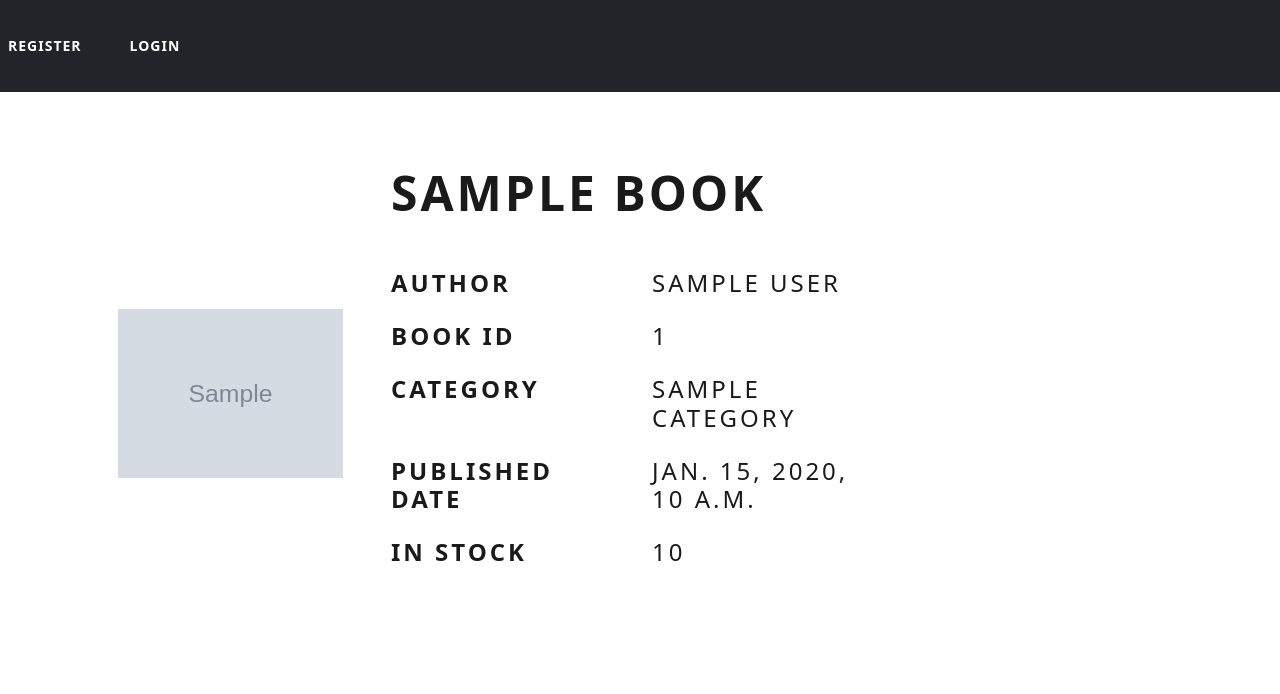
After one commit to Ravishka2000/Library-Management-System, a Django app: template templates/dashboard/bookdetails.html in a window 1280 px wide. The commit adds this page. Shown: the top 694 px of the page. Run offline with Django 3.2, Linux system fonts and the light colour scheme; the template is opened without the code that fills it: most values are stand-ins (such as "Sample title", 1, 10 or a date in 2020); grey boxes marked "Sample" are stand-in pictures; some libraries are stand-ins or nearby versions.

Commit message:
Create Admin Book View Page

```diff
--- a/dashboard/urls.py
+++ b/dashboard/urls.py
@@ -12,4 +12,5 @@ urlpatterns = [
     path('reservebooks/', views.reservebooks, name='book-reserve'),
     path('borrow/<str:pk>/', views.borrowbook, name='book-borrow'),
     path('return/<str:pk>/', views.returnbook, name='book-return'),
+    path('book/details/<str:pk>/', views.bookdetails, name='book-details'),
 ]
--- /dev/null
+++ b/templates/dashboard/bookdetails.html
@@ -0,0 +1,45 @@
+{% extends 'partials/base.html' %}
+{% block title %}
+    Home Page
+{% endblock %}
+
+{% block content %}
+
+    <section class="py-5">
+        <div class="container px-4 px-lg-5 my-4">
+            <div class="row gx-4 gx-lg-5 align-items-center">
+                <div class="col-md-3">
+                    <img class="card-img-top mb-5 mb-md-0" src="{{ book.image.url }}" alt="..." />
+                </div>
+                <div class="col-md-6">
+                    <h1 class="display-5 fw-bolder">{{ book.bookName }}</h1>
+                    <div class="mb-5 mt-5">
+                        <div class="h4">
+                            <dl class="row">
+                                <dt class="col-sm-6">Author</dt>
+                                <dd class="col-sm-6">{{ book.author }}</dd>
+                            </dl>
+                            <dl class="row">
+                                <dt class="col-sm-6">Book ID</dt>
+                                <dd class="col-sm-6">{{ book.bookID }}</dd>
+                            </dl>
+                            <dl class="row">
+                                <dt class="col-sm-6">Category</dt>
+                                <dd class="col-sm-6">{{ book.category }}</dd>
+                            </dl>
+                            <dl class="row">
+                                <dt class="col-sm-6">Published Date</dt>
+                                <dd class="col-sm-6">{{ book.publishedDate }}</dd>
+                            </dl>
+                            <dl class="row">
+                                <dt class="col-sm-6">In Stock</dt>
+                                <dd class="col-sm-6">{{ book.quantity }}</dd>
+                            </dl>
+                        </div>
+                    </div>
+                </div>
+            </div>
+        </div>
+    </section>
+
+{% endblock %}
--- a/templates/dashboard/index.html
+++ b/templates/dashboard/index.html
@@ -31,7 +31,7 @@
                                 <td>{{ book.publishedDate }}</td>
                                 <td>{{ book.quantity }}</td>
                                 <td>
-                                    <a href="" class="btn btn-info">View</a>
+                                    <a href="{% url 'book-details' book.id %}" class="btn btn-info">View</a>
                                     <a href="{% url 'book-update' book.id %}" class="btn btn-success">Update</a>
                                     <a href="{% url 'book-delete' book.id %}" class="btn btn-danger">Delete</a>
                                 </td>
```
Also changed, not shown: dashboard/views.py (+8 -0 lines).
